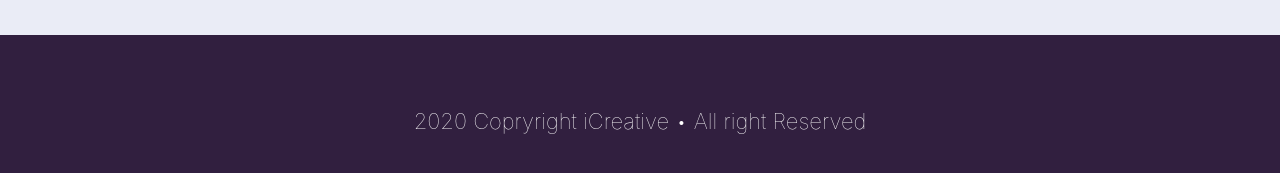
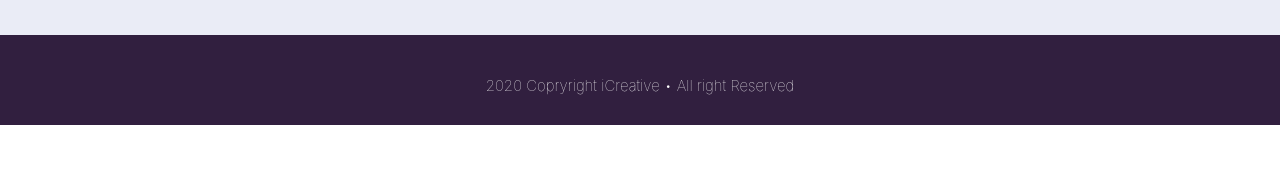
Before and after one commit to i-creative/i-creative.github.io, a plain HTML site: page index.html in a window 1280 px wide. Shown: the part 3302-3475 px from the top of the page. After the commit the page ends 3427 px from the top, so only its background shows below. Drawn offline with nearby package versions, Linux system fonts and the light colour scheme; a web font is replaced by a local one.

Commit message:
fixing bugs

```diff
--- a/css/style.scss
+++ b/css/style.scss
@@ -211,14 +211,15 @@ body{
    }
 }
 footer{
-   height: 150px;
+   overflow-y: hidden;;
+   height: 90px;
    background-color: #311F3F;
 
    p{
       color: white;
       text-align: center;
-      padding-top: 70px;
-      font-size: 14px;
+      padding-top: 40px;
+      font-size: 15px;
       font-weight: lighter;
    }
 }
```
Also changed, not shown: css/style.css, 1 other file.
